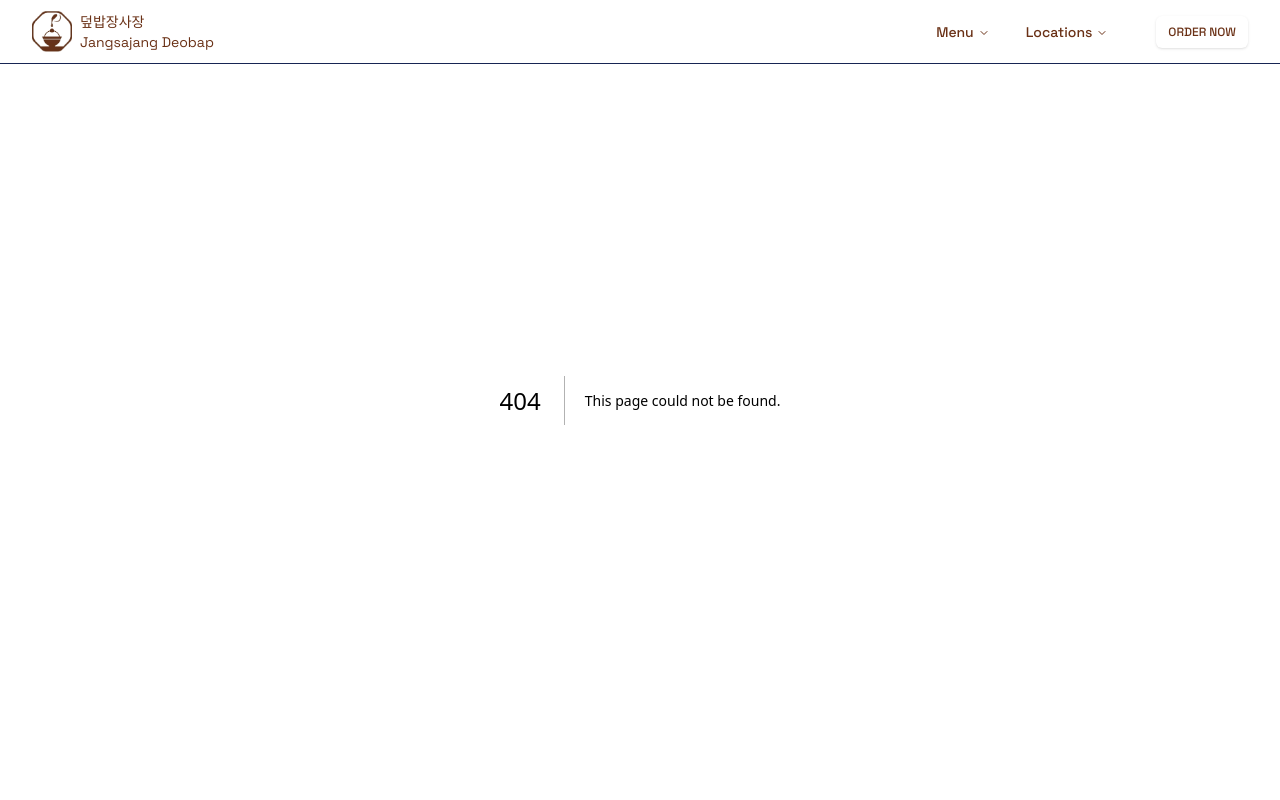
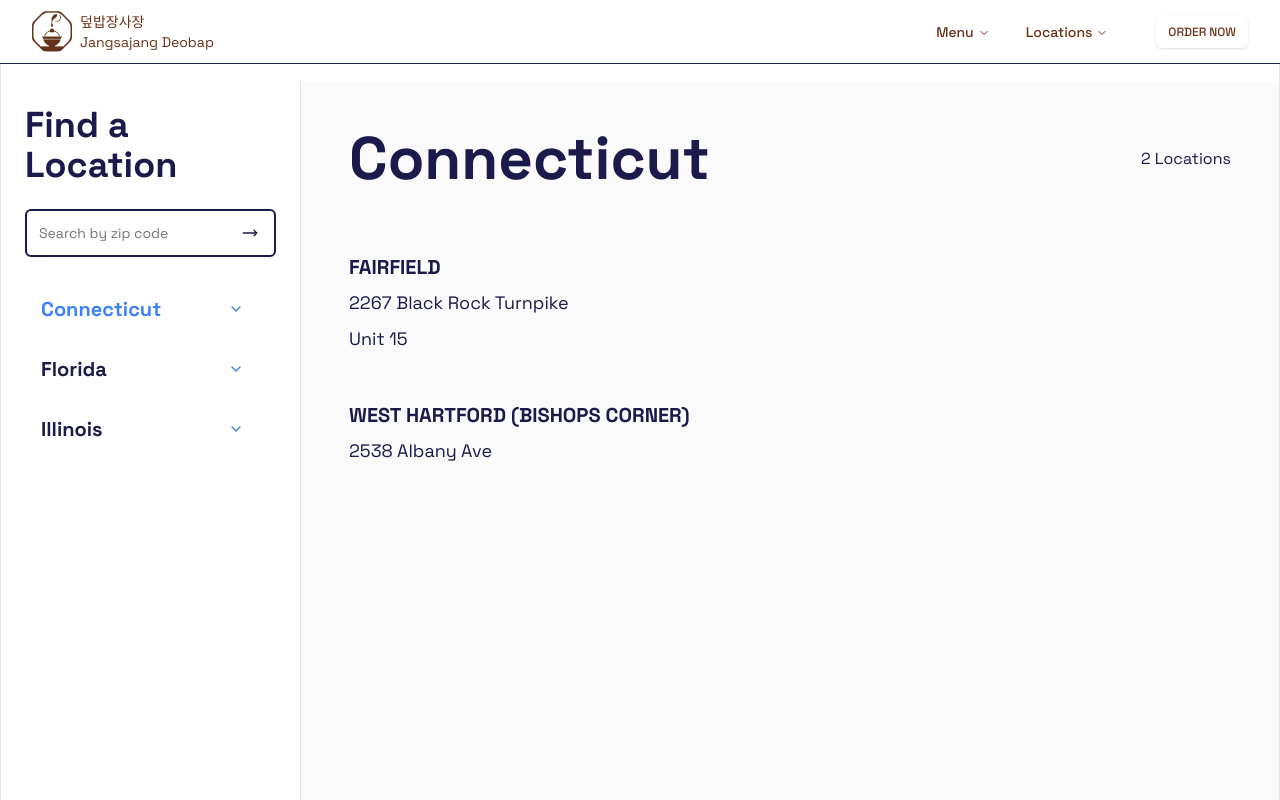
Before and after one commit to Mhmd-S/jangsajang, a Next.js app: page /locations in a window 1280 px wide. Before the commit this address had no page. Shown: the top 800 px of the page. Built offline with nearby package versions, Linux system fonts and the light colour scheme.

Commit message:
Created the locations page

```diff
--- a/package.json
+++ b/package.json
@@ -11,6 +11,7 @@
   "dependencies": {
     "@radix-ui/react-dialog": "^1.1.6",
     "@radix-ui/react-navigation-menu": "^1.2.5",
+    "@radix-ui/react-scroll-area": "^1.2.3",
     "@radix-ui/react-slot": "^1.1.2",
     "class-variance-authority": "^0.7.1",
     "clsx": "^2.1.1",
--- /dev/null
+++ b/src/app/locations/page.jsx
@@ -0,0 +1,116 @@
+'use client';
+
+import * as React from 'react';
+import { MoveRight, ChevronDown } from 'lucide-react';
+
+import { Input } from '@/components/ui/input';
+import { Button } from '@/components/ui/button';
+import { ScrollArea } from '@/components/ui/scroll-area';
+
+// Sample data - in a real app this would come from an API
+const states = [
+	{
+		name: 'Connecticut',
+		locations: [
+			{
+				city: 'FAIRFIELD',
+				address: '2267 Black Rock Turnpike',
+				unit: 'Unit 15',
+			},
+			{
+				city: 'WEST HARTFORD (BISHOPS CORNER)',
+				address: '2538 Albany Ave',
+			},
+		],
+	},
+	{
+		name: 'Florida',
+		locations: [],
+	},
+	{
+		name: 'Illinois',
+		locations: [],
+	},
+];
+
+export default function LocationFinder() {
+	const [selectedState, setSelectedState] = React.useState(states[0]);
+	const [searchQuery, setSearchQuery] = React.useState('');
+
+	return (
+		<div className="grid md:grid-cols-[300px,1fr] min-h-screen border pt-20">
+			{/* Left Sidebar */}
+			<div className="border-r bg-white">
+				<div className="p-6">
+					<h1 className="text-4xl font-bold text-[#1a1a4b] mb-6">
+					Find a Location
+					</h1>
+					<div className="relative mb-6">
+						<Input
+							type="text"
+							placeholder="Search by zip code"
+							value={searchQuery}
+							onChange={(e) => setSearchQuery(e.target.value)}
+							className="pr-12 border-2 border-[#1a1a4b] rounded-md h-12"
+						/>
+						<Button
+							size="icon"
+							className="absolute right-2 top-1/2 -translate-y-1/2"
+							variant="ghost"
+						>
+							<MoveRight className="h-5 w-5 text-[#1a1a4b]" />
+						</Button>
+					</div>
+					<ScrollArea className="h-[calc(100vh-200px)]">
+						<div className="space-y-1 pr-4">
+							{states.map((state) => (
+								<Button
+									key={state.name}
+									variant="ghost"
+									className={`w-full justify-between h-14 text-xl font-bold ${
+										selectedState.name === state.name
+											? 'text-blue-500'
+											: 'text-[#1a1a4b]'
+									}`}
+									onClick={() => setSelectedState(state)}
+								>
+									{state.name}
+									<ChevronDown className="h-5 w-5 text-blue-500" />
+								</Button>
+							))}
+						</div>
+					</ScrollArea>
+				</div>
+			</div>
+
+			{/* Right Content */}
+			<div className="p-6 md:p-12 bg-[#fafafa]">
+				<div className="flex justify-between items-center mb-16">
+					<h2 className="text-6xl font-bold text-[#1a1a4b]">
+						{selectedState.name}
+					</h2>
+					<span className="text-[#1a1a4b]">
+						{selectedState.locations.length} Locations
+					</span>
+				</div>
+				<div className="space-y-12">
+					{selectedState.locations.map((location) => (
+						<div key={location.city} className="space-y-2">
+							<h3 className="text-xl font-bold text-[#1a1a4b]">
+								{location.city}
+							</h3>
+							<p className="text-lg text-[#1a1a4b]">
+								{location.address}
+							</p>
+							{location.unit && (
+								<p className="text-lg text-[#1a1a4b]">
+									{location.unit}
+								</p>
+							)}
+						</div>
+					))}
+				</div>
+			</div>
+		</div>
+	);
+}
--- /dev/null
+++ b/src/components/ui/input.jsx
@@ -0,0 +1,19 @@
+import * as React from "react"
+
+import { cn } from "@/lib/utils"
+
+const Input = React.forwardRef(({ className, type, ...props }, ref) => {
+  return (
+    (<input
+      type={type}
+      className={cn(
+        "flex h-9 w-full rounded-md border border-input bg-transparent px-3 py-1 text-base shadow-sm transition-colors file:border-0 file:bg-transparent file:text-sm file:font-medium file:text-foreground placeholder:text-muted-foreground focus-visible:outline-none focus-visible:ring-1 focus-visible:ring-ring disabled:cursor-not-allowed disabled:opacity-50 md:text-sm",
+        className
+      )}
+      ref={ref}
+      {...props} />)
+  );
+})
+Input.displayName = "Input"
+
+export { Input }
--- /dev/null
+++ b/src/components/ui/scroll-area.jsx
@@ -0,0 +1,40 @@
+"use client"
+
+import * as React from "react"
+import * as ScrollAreaPrimitive from "@radix-ui/react-scroll-area"
+
+import { cn } from "@/lib/utils"
+
+const ScrollArea = React.forwardRef(({ className, children, ...props }, ref) => (
+  <ScrollAreaPrimitive.Root
+    ref={ref}
+    className={cn("relative overflow-hidden", className)}
+    {...props}>
+    <ScrollAreaPrimitive.Viewport className="h-full w-full rounded-[inherit]">
+      {children}
+    </ScrollAreaPrimitive.Viewport>
+    <ScrollBar />
+    <ScrollAreaPrimitive.Corner />
+  </ScrollAreaPrimitive.Root>
+))
+ScrollArea.displayName = ScrollAreaPrimitive.Root.displayName
+
+const ScrollBar = React.forwardRef(({ className, orientation = "vertical", ...props }, ref) => (
+  <ScrollAreaPrimitive.ScrollAreaScrollbar
+    ref={ref}
+    orientation={orientation}
+    className={cn(
+      "flex touch-none select-none transition-colors",
+      orientation === "vertical" &&
+        "h-full w-2.5 border-l border-l-transparent p-[1px]",
+      orientation === "horizontal" &&
+        "h-2.5 flex-col border-t border-t-transparent p-[1px]",
+      className
+    )}
+    {...props}>
+    <ScrollAreaPrimitive.ScrollAreaThumb className="relative flex-1 rounded-full bg-border" />
+  </ScrollAreaPrimitive.ScrollAreaScrollbar>
+))
+ScrollBar.displayName = ScrollAreaPrimitive.ScrollAreaScrollbar.displayName
+
+export { ScrollArea, ScrollBar }
```
Also changed, not shown: 1 other file (tests, documents, lock files or other folders).
